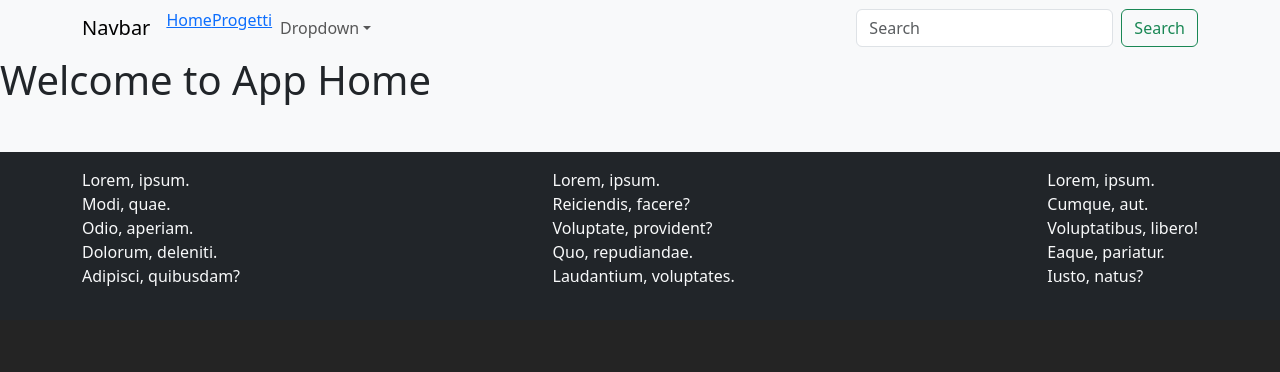
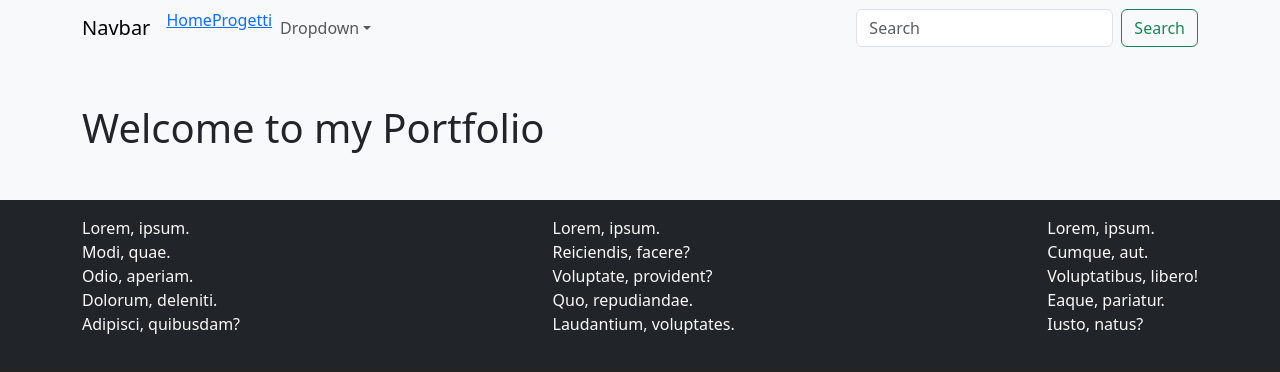
Before and after one commit to Giovanni-Cattaneo/vite-boolfolio, a Vue app: page / in a window 1280 px wide. Shown: the top 372 px of the page. Built offline with nearby package versions, Linux system fonts and the light colour scheme.

Commit message:
minor edit

```diff
--- a/src/views/AppHome.vue
+++ b/src/views/AppHome.vue
@@ -18,8 +18,8 @@ export default {
 
 <template>
     <appHeader />
-    <div>
-        <h1 class="text-dark">Welcome to App Home</h1>
+    <div class="container mt-5">
+        <h1 class="text-dark">Welcome to my Portfolio</h1>
     </div>
     <appFooter />
 </template>
```
